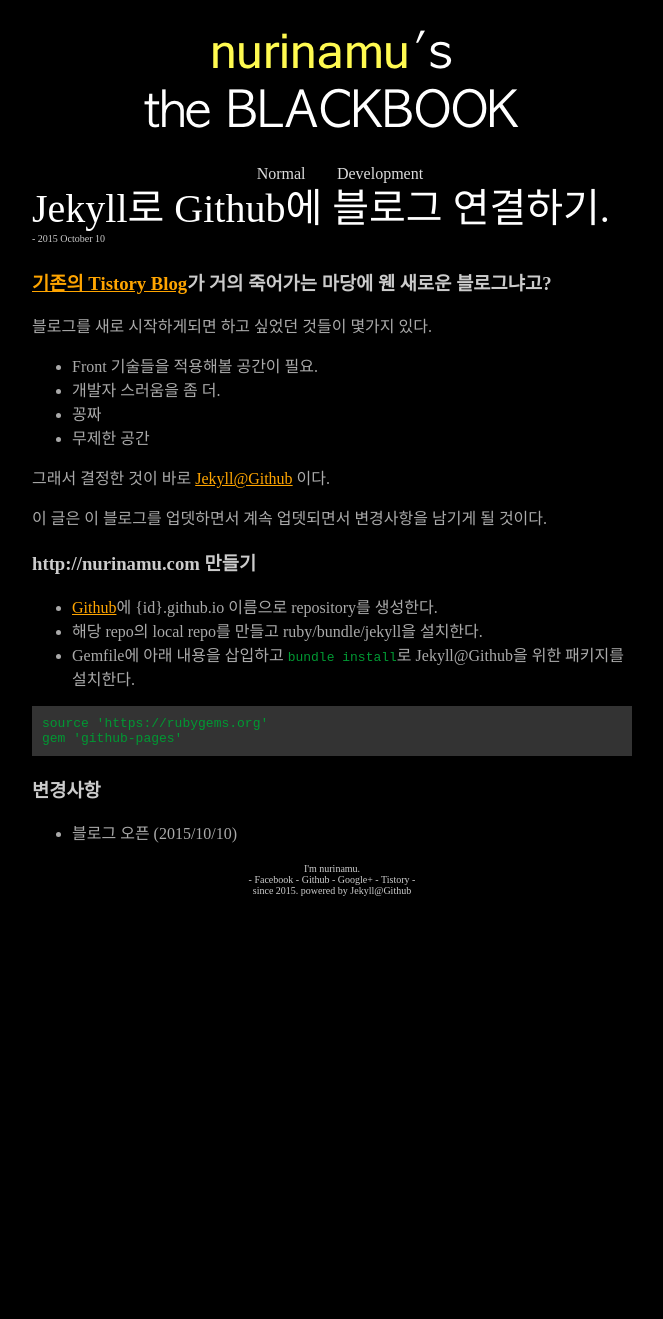
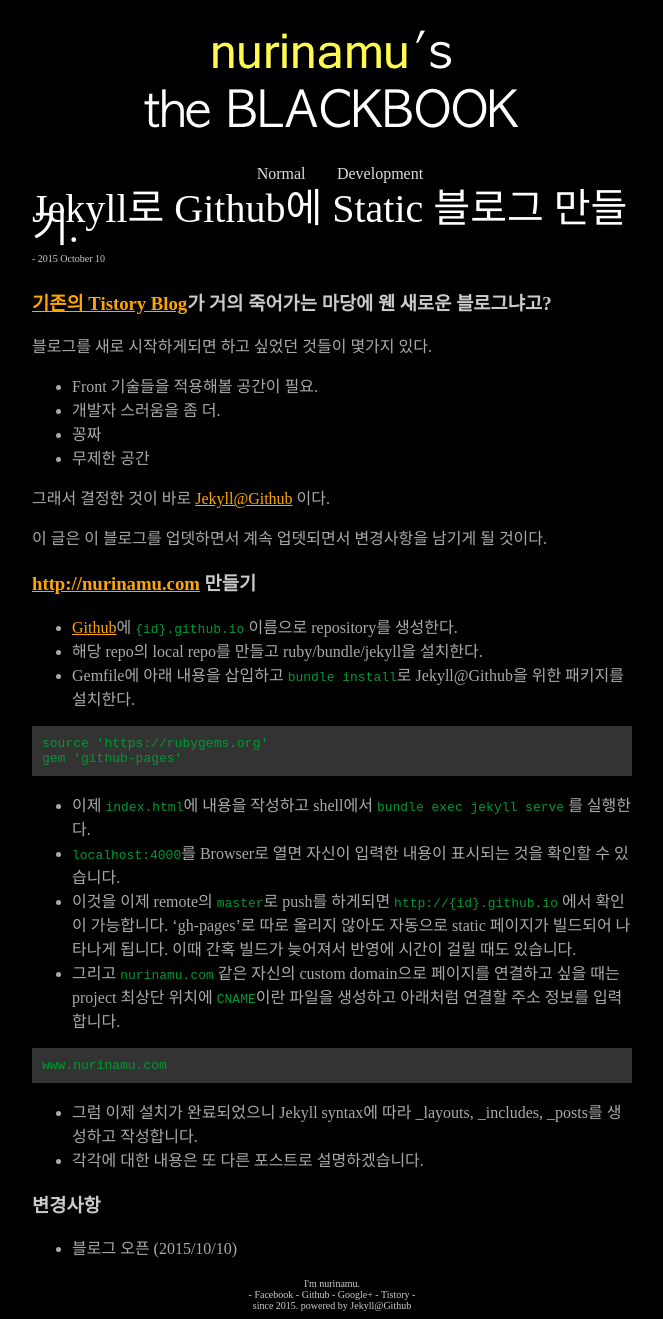
Before and after one commit to nurinamu/nurinamu.github.io, a Jekyll site: the page built from _posts/dev/2015-10-10-jekyll-settings-for-this-blog.md, in a window 1280 px wide. Shown: the whole page, without its empty margins (308-971 px from the left). Built offline with Jekyll 4.4.1, drawn with Linux system fonts in a browser that asks for light colours; Markdown is read by kramdown in place of the engine named in the settings; before the commit the page ends 904 px from its top, so only the background shows below that.

Commit message:
Post 내용 추가.

````diff
--- a/_posts/dev/2015-10-10-jekyll-settings-for-this-blog.md
+++ b/_posts/dev/2015-10-10-jekyll-settings-for-this-blog.md
@@ -1,5 +1,5 @@
 ---
-title : Jekyll로 Github에 블로그 연결하기.
+title : Jekyll로 Github에 Static 블로그 만들기.
 layout : default
 category : dev
 tags : jekyll
@@ -16,8 +16,8 @@
 
 이 글은 이 블로그를 업뎃하면서 계속 업뎃되면서 변경사항을 남기게 될 것이다.
 
-### http://nurinamu.com 만들기
-- [Github](http://github.com)에 {id}.github.io 이름으로 repository를 생성한다.
+### [http://nurinamu.com](http://nurinamu.com) 만들기
+- [Github](http://github.com)에 `{id}.github.io` 이름으로 repository를 생성한다.
 - 해당 repo의 local repo를 만들고 ruby/bundle/jekyll을 설치한다.
 - Gemfile에 아래 내용을 삽입하고 `bundle install`로 Jekyll@Github을 위한 패키지를 설치한다.
 
@@ -27,5 +27,17 @@
 gem 'github-pages'
 ```
 
+- 이제 `index.html`에 내용을 작성하고 shell에서 `bundle exec jekyll serve` 를 실행한다.
+- `localhost:4000`를 Browser로 열면 자신이 입력한 내용이 표시되는 것을 확인할 수 있습니다.
+- 이것을 이제 remote의 `master`로 push를 하게되면 `http://{id}.github.io` 에서 확인이 가능합니다. 'gh-pages'로 따로 올리지 않아도 자동으로 static 페이지가 빌드되어 나타나게 됩니다. 이때 간혹 빌드가 늦어져서 반영에 시간이 걸릴 때도 있습니다.
+- 그리고 `nurinamu.com` 같은 자신의 custom domain으로 페이지를 연결하고 싶을 때는 project 최상단 위치에 `CNAME`이란 파일을 생성하고 아래처럼 연결할 주소 정보를 입력합니다.
+
+```
+www.nurinamu.com
+```
+
+- 그럼 이제 설치가 완료되었으니 Jekyll syntax에 따라 _layouts, _includes, _posts를 생성하고 작성합니다.
+- 각각에 대한 내용은 또 다른 포스트로 설명하겠습니다.
+
 ### 변경사항
  - 블로그 오픈 (2015/10/10)
````
